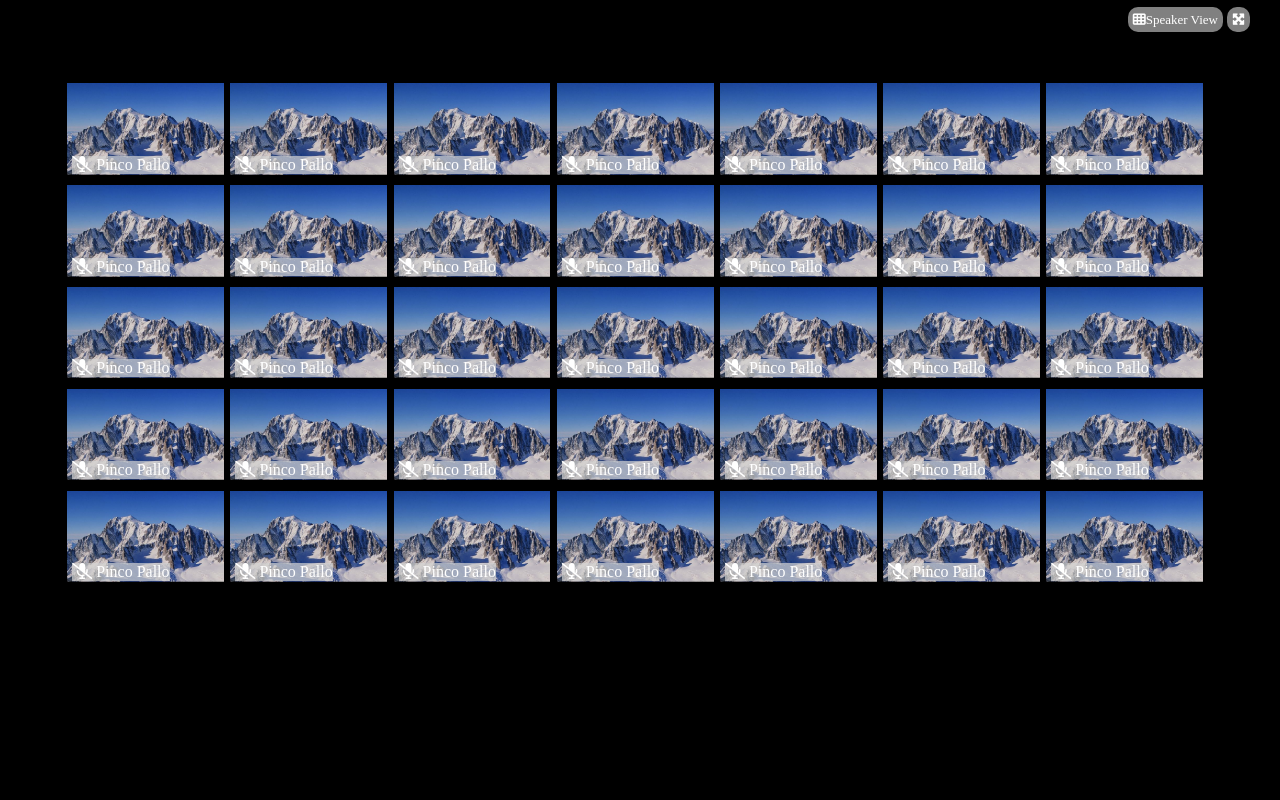
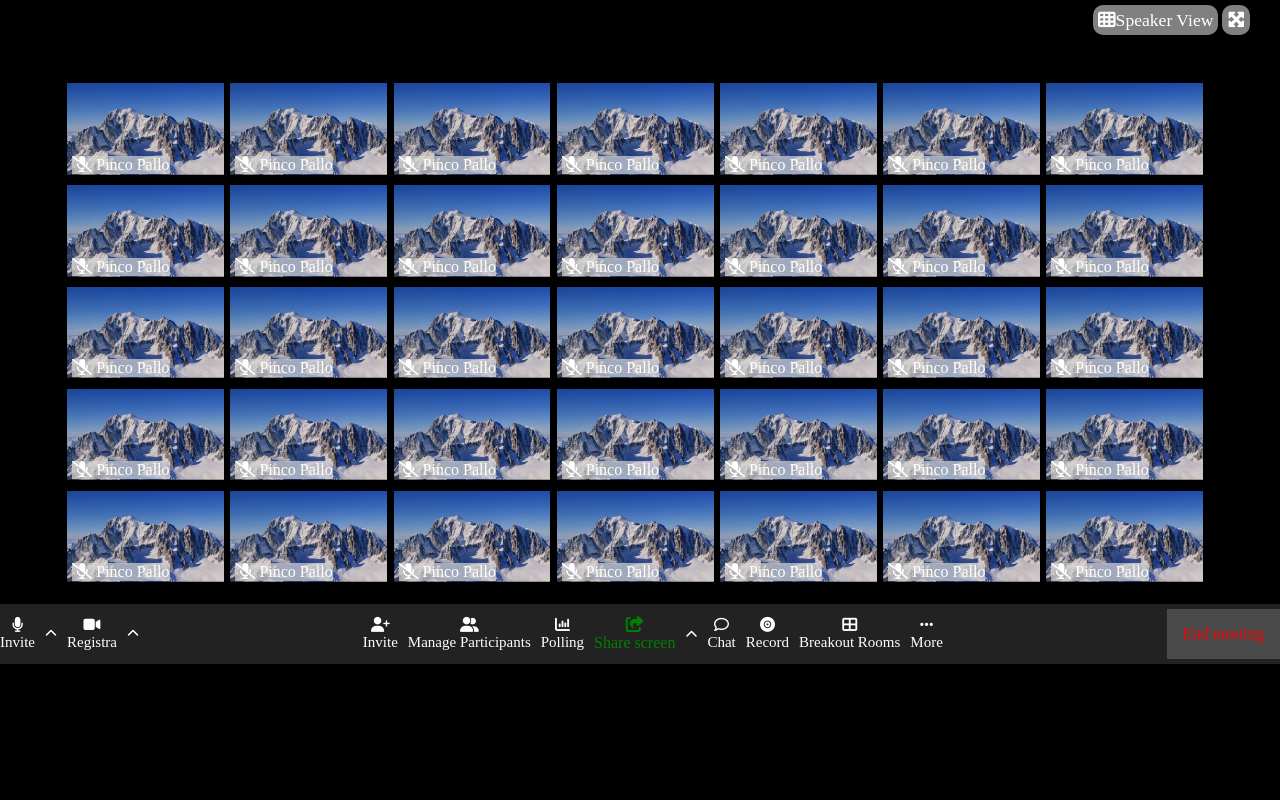
Before and after one commit to StefanRaluca/html-css-zoom, a plain HTML site: page index.html in a window 1280 px wide. Shown: the top 800 px of the page. Drawn offline with Linux system fonts and the light colour scheme.

Commit message:
add adjustments

```diff
--- a/assets/style.css
+++ b/assets/style.css
@@ -26,7 +26,8 @@ header {
     padding: 5px;
     background-color: grey;
     border-radius: 10px;
-    font-size: small;
+    font-size: 1.1rem;
+
 }
 
 /* style of main */
@@ -41,13 +42,10 @@ img {
     margin: auto;
     max-width: 1400px;
     height: 100%;
+    padding-bottom: 15px;
 
 }
 
-main {
-    height: 100vh;
-    overflow: hidden;
-}
 
 .image_main {
     position: relative;
@@ -78,7 +76,6 @@ main {
 footer {
     background-color: #222222;
     height: 60px;
-    margin: 9px;
     color: white;
 }
 
```
